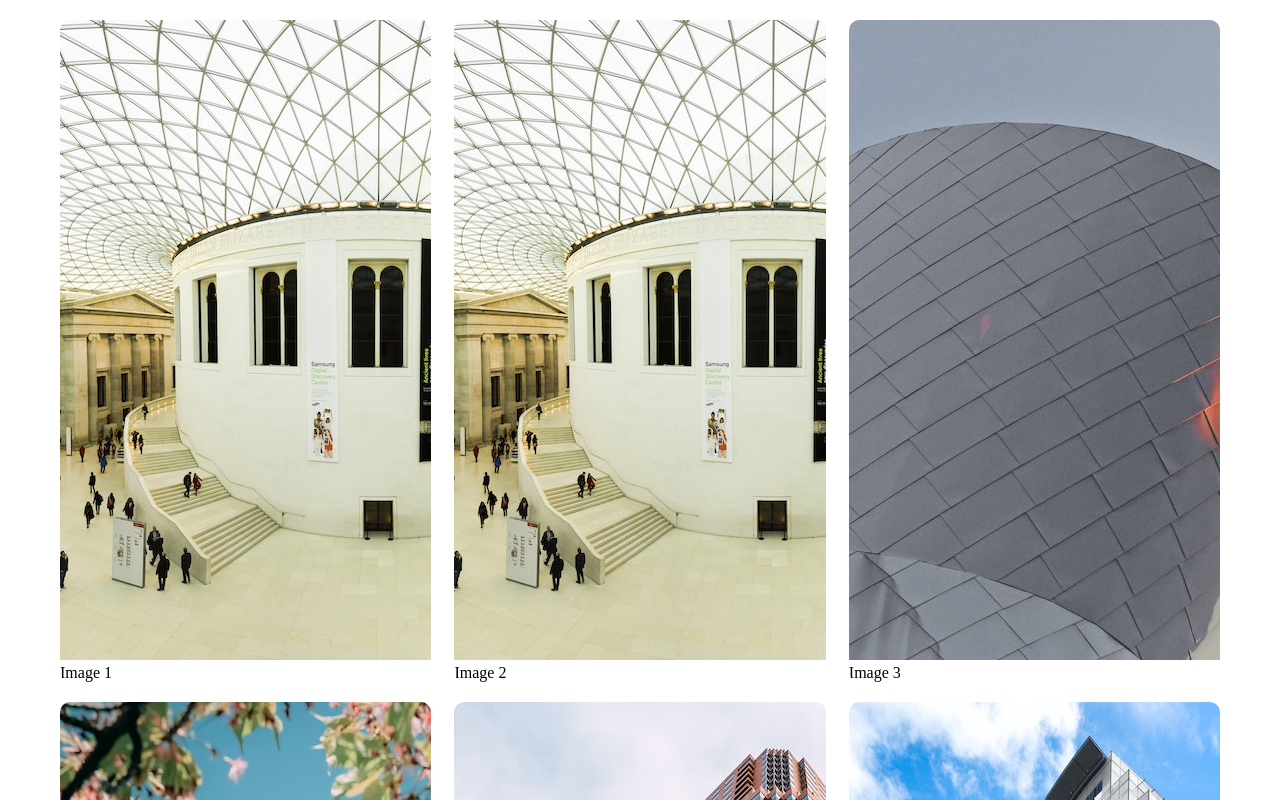
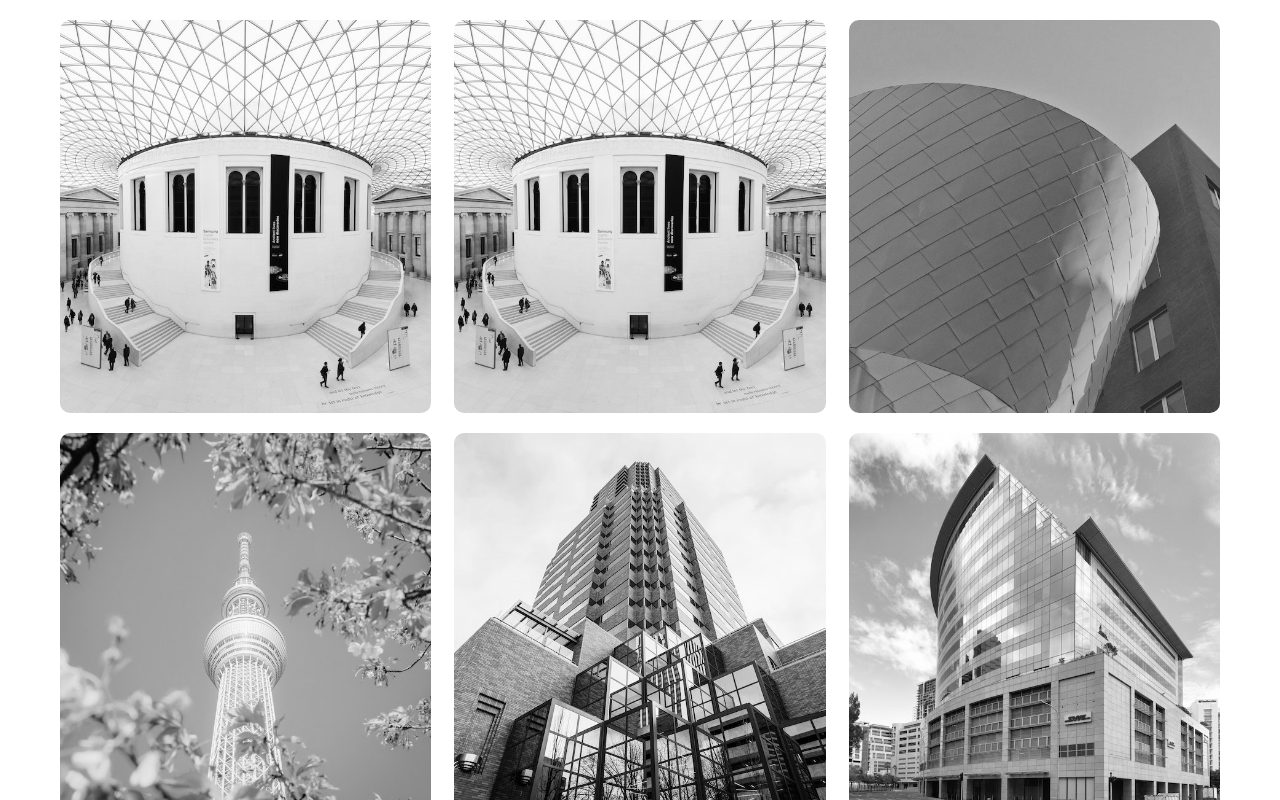
Before and after one commit to ArpitRathi1/HTML-CSS, a plain HTML site: page My-Gallery/index.html in a window 1280 px wide. Drawn offline with Linux system fonts and the light colour scheme.

Commit message:
update styles

```diff
--- a/My-Gallery/styles.css
+++ b/My-Gallery/styles.css
@@ -37,3 +37,11 @@
     border-radius: 10px;
     overflow: hidden;
 }
+
+.card img{
+    width: 100%;
+    height: 100%;
+    filter: grayscale(100%);
+    box-shadow: 0 0 20px #333;
+    object-fit: cover;
+}
```
